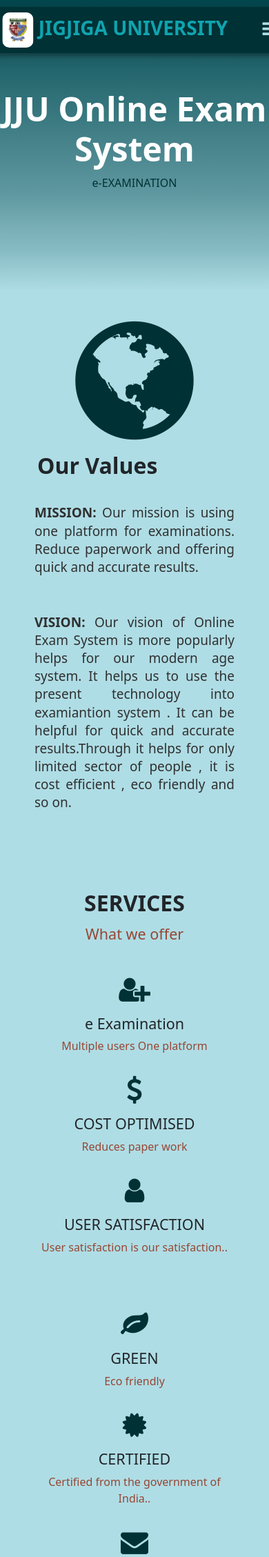
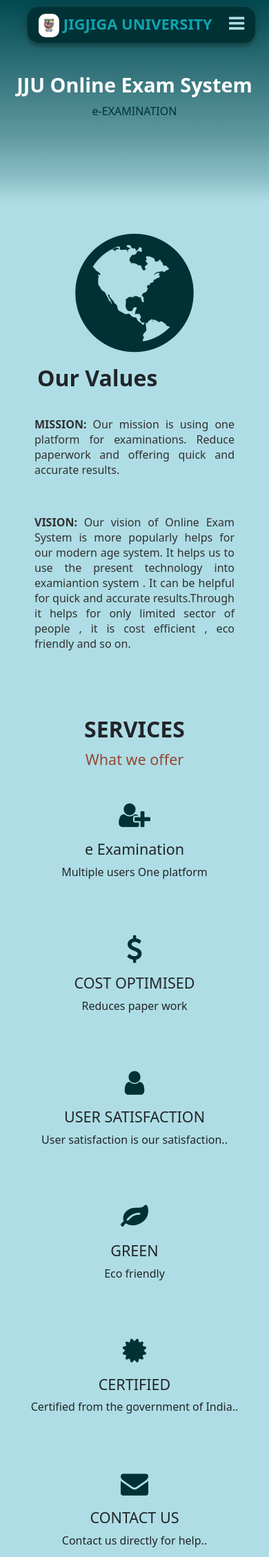
Before and after one commit to abdizahir/JJU-Digital-Exam-System, a PHP site: page /homepage.html in a window 390 px wide; the page is wider, and only the part inside the window is pictured. Shown: the top 2257 px of that part at 69% size. Run offline with PHP 8.4, Linux system fonts and the light colour scheme; grey boxes labelled with a size stand in for pictures from a placeholder-image service; some libraries are stand-ins or nearby versions.

Commit message:
Responsive UI

```diff
--- a/css/homePage.css
+++ b/css/homePage.css
@@ -28,19 +28,36 @@ nav {
     0 5px 5px 0 rgba(0, 0, 0, 0.24);
 }
 
-.main-header {
+.nav-header {
   width: 100%;
   min-width: 345px;
   font-weight: bold;
   font-size: 28px;
 }
-.main-header > img {
+.nav-header img {
   width: 45px;
   background-color: white;
   border-radius: 10px;
   padding: 0.3em;
 }
-.main-header > a {
+@media (max-width: 600px) {
+  nav {
+    padding: 0.5rem 1rem;
+  }
+}
+@media (max-width: 500px) {
+  .nav-header {
+    min-width: 260px;
+    font-size: 22px;
+  }
+  nav {
+    gap: 1rem;
+  }
+  .nav-header img {
+    width: 30px;
+  }
+}
+.nav-header > a {
   color: #0fa4af;
   text-decoration: none;
 }
@@ -187,6 +199,11 @@ nav {
 .container-fluid {
   padding: 50px;
   scroll-margin-top: 45px;
+}
+@media (max-width: 500px) {
+  .container-fluid {
+    padding: 30px;
+  }
 }
 .logo {
   font-size: 200px;
@@ -224,16 +241,29 @@ nav {
     rgba(2, 73, 80, 1) 100%
   );
 }
-.first-section > h1 {
+.first-section h1 {
   font-size: 3rem;
   color: #fff;
   font-weight: bold;
+}
+@media (max-width: 600px) {
+  .first-section h1 {
+    font-size: 2.3rem;
+  }
+}
+@media (max-width: 500px) {
+  .first-section {
+    height: 35vh;
+  }
+  .first-section h1 {
+    font-size: 1.8rem;
+  }
 }
 .first-section p {
   color: #003135;
 }
 
-/*! second section */
+/*! OurValue section */
 .second-section {
   padding: 30px 50px;
 }
@@ -250,6 +280,23 @@ nav {
 
 .offer-section div p {
   color: #964734;
+}
+
+.services-section {
+  display: grid;
+  grid-template-columns: 1fr 1fr 1fr;
+  gap: 3rem 0;
+}
+
+@media (max-width: 800px) {
+  .services-section {
+    grid-template-columns: 1fr 1fr;
+  }
+}
+@media (max-width: 550px) {
+  .services-section {
+    grid-template-columns: 1fr;
+  }
 }
 
 /*! (Developers Section) */
@@ -322,6 +374,15 @@ nav {
   background-color: transparent;
   margin: 10px;
   box-shadow: 0 0 6px #024950;
+}
+
+@media (max-width: 600px) {
+  .long {
+    font-size: 16px;
+  }
+  .long-h4 {
+    font-size: 18px;
+  }
 }
 
 /*! Footer  */
--- a/homepage.html
+++ b/homepage.html
@@ -14,7 +14,7 @@
   <body>
     <header>
       <nav>
-        <div class="main-header main-header">
+        <div class="nav-header">
           <img src="img/Jijiga_University.png" alt="Jijiga University logo" />
           <a href="#">JIGJIGA UNIVERSITY</a>
         </div>
@@ -50,12 +50,12 @@
           <div class="col-sm-8">
             <h2 class="section-header">Our Values</h2>
             <br />
-            <p class="strong">
+            <p class="strong long">
               <strong>MISSION:</strong> Our mission is using one platform for
               examinations. Reduce paperwork and offering quick and accurate results.
             </p>
             <br />
-            <p class="strong">
+            <p class="strong long">
               <strong>VISION:</strong> Our vision of Online Exam System is more popularly
               helps for our modern age system. It helps us to use the present technology
               into examiantion system . It can be helpful for quick and accurate
@@ -71,36 +71,33 @@
         <h2 class="section-header">SERVICES</h2>
         <h4 style="color: #964734">What we offer</h4>
         <br />
-        <div class="row slideanim offer-section">
-          <div class="col-sm-4">
+        <div class="services-section">
+          <div>
             <span class="fa fa-user-plus logo-small"></span>
             <h4>e Examination</h4>
             <p>Multiple users One platform</p>
           </div>
-          <div class="col-sm-4">
+          <div>
             <span class="fa fa-usd logo-small"></span>
             <h4>COST OPTIMISED</h4>
             <p>Reduces paper work</p>
           </div>
-          <div class="col-sm-4">
+          <div>
             <span class="fa fa-user logo-small"></span>
             <h4>USER SATISFACTION</h4>
             <p>User satisfaction is our satisfaction..</p>
           </div>
-        </div>
-        <br /><br />
-        <div class="row slideanim offer-section">
-          <div class="col-sm-4">
+          <div>
             <span class="fa fa-leaf logo-small"></span>
             <h4>GREEN</h4>
             <p>Eco friendly</p>
           </div>
-          <div class="col-sm-4">
+          <div>
             <span class="fa fa-certificate logo-small"></span>
             <h4>CERTIFIED</h4>
             <p>Certified from the government of India..</p>
           </div>
-          <div class="col-sm-4">
+          <div>
             <span class="fa fa-envelope logo-small"></span>
             <h4>CONTACT US</h4>
             <p>Contact us directly for help..</p>
@@ -159,7 +156,7 @@
           <div class="col-sm-8 justify">
             <h2 class="section-header">About</h2>
             <br />
-            <h4>
+            <h4 class="long-h4">
               Teachers often spend countless hours preparing, managing, and grading exams.
               Traditionally, teachers had to create exam questions manually, print out
               test papers, and then grade them by hand. This process not only takes a lot
@@ -170,7 +167,7 @@
               system offers a modern solution to these problems.
             </h4>
             <br />
-            <p>
+            <p class="long">
               With a digital system, teachers can create exams quickly using pre-designed
               templates and question sets. Instead of spending hours formatting and
               printing, they can prepare exams in just few minutes. Once the exam is
@@ -256,11 +253,11 @@
 
     <footer class="footer">
       <div class="footer-section logo">
-        <div style="display: flex; gap: 10px; align-items: center">
+        <div style="display: flex; gap: 8px; align-items: center">
           <img src="img/Jijiga_University.png" alt="Jijiga University" />
           <h2>Jigjiga University</h2>
         </div>
-        <p style="margin: 0.3rem 0">Empowering Education for the Future</p>
+        <p>Empowering Education for the Future</p>
       </div>
       <div class="footer-container">
         <div class="footer-section links">
```
Also changed, not shown: other parts of css/homePage.css (+40 -16 lines).
